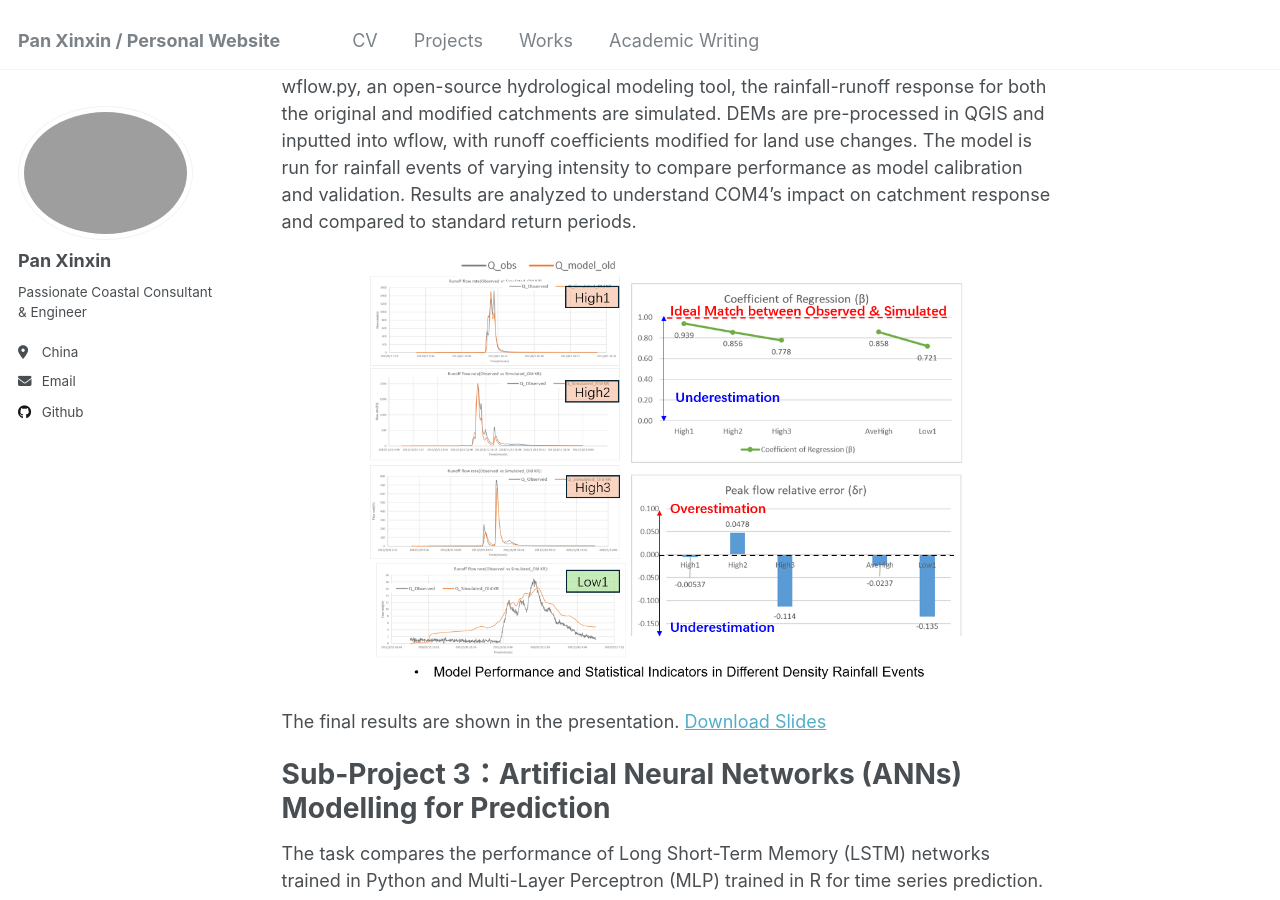
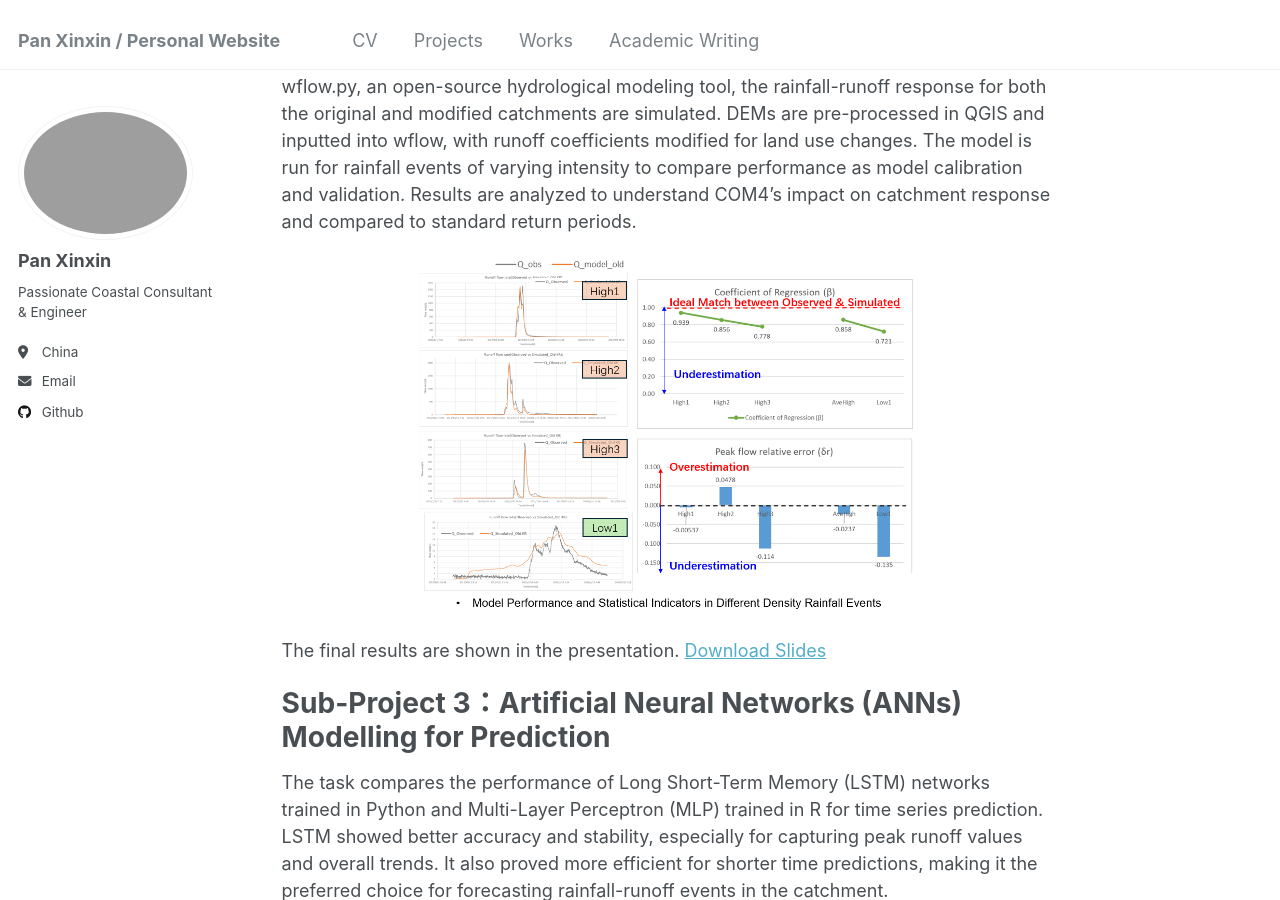
Before and after one commit to kingdaxing/kingdaxing.github.io, a Jekyll site: the page built from _talks/proj-3-2024-03-01-hydrology.md, in a window 1280 px wide and 900 px high, scrolled down 1412 px. Built offline with Jekyll 4.4.1, drawn with Linux system fonts in a browser that asks for light colours.

Commit message:
Update proj-3-2024-03-01-hydrology.md

```diff
--- a/_talks/proj-3-2024-03-01-hydrology.md
+++ b/_talks/proj-3-2024-03-01-hydrology.md
@@ -27,7 +27,7 @@ Sub-Project 2： Rainfall-Runoff Response Modelling in wflow.py Integrating QGIS
 
 The group assignment involves assessing the impact of rainfall events on two DEMs of the same catchment, reflecting changes due to the construction of COM4 at NUS. Using wflow.py, an open-source hydrological modeling tool, the rainfall-runoff response for both the original and modified catchments are simulated. DEMs are pre-processed in QGIS and inputted into wflow, with runoff coefficients modified for land use changes. The model is run for rainfall events of varying intensity to compare performance as model calibration and validation. Results are analyzed to understand COM4’s impact on catchment response and compared to standard return periods. <br/>
 <p align="center">
-  <img src='/images/proj-hydro-2.PNG' alt='Image Description' width='600'>
+  <img src='/images/proj-hydro-2.PNG' alt='Image Description' width='500'>
 </p>
 The final results are shown in the presentation.
 [Download Slides](http://kingdaxing.github.io/files/Rainfall-Runoff-WFLOW.pdf)
@@ -38,6 +38,6 @@ Sub-Project 3：Artificial Neural Networks (ANNs) Modelling for Prediction
 
 The task compares the performance of Long Short-Term Memory (LSTM) networks trained in Python and Multi-Layer Perceptron (MLP) trained in R for time series prediction. LSTM showed better accuracy and stability, especially for capturing peak runoff values and overall trends. It also proved more efficient for shorter time predictions, making it the preferred choice for forecasting rainfall-runoff events in the catchment. <br/>
 <p align="center">
-  <img src='/images/proj-hydro-3.PNG' alt='Image Description' width='500'>
+  <img src='/images/proj-hydro-3.PNG' alt='Image Description' width='600'>
 </p>
 [Download Report & Scripts](http://kingdaxing.github.io/files/Rainfall-runoff-modelling-using-ANN.pdf)
```
